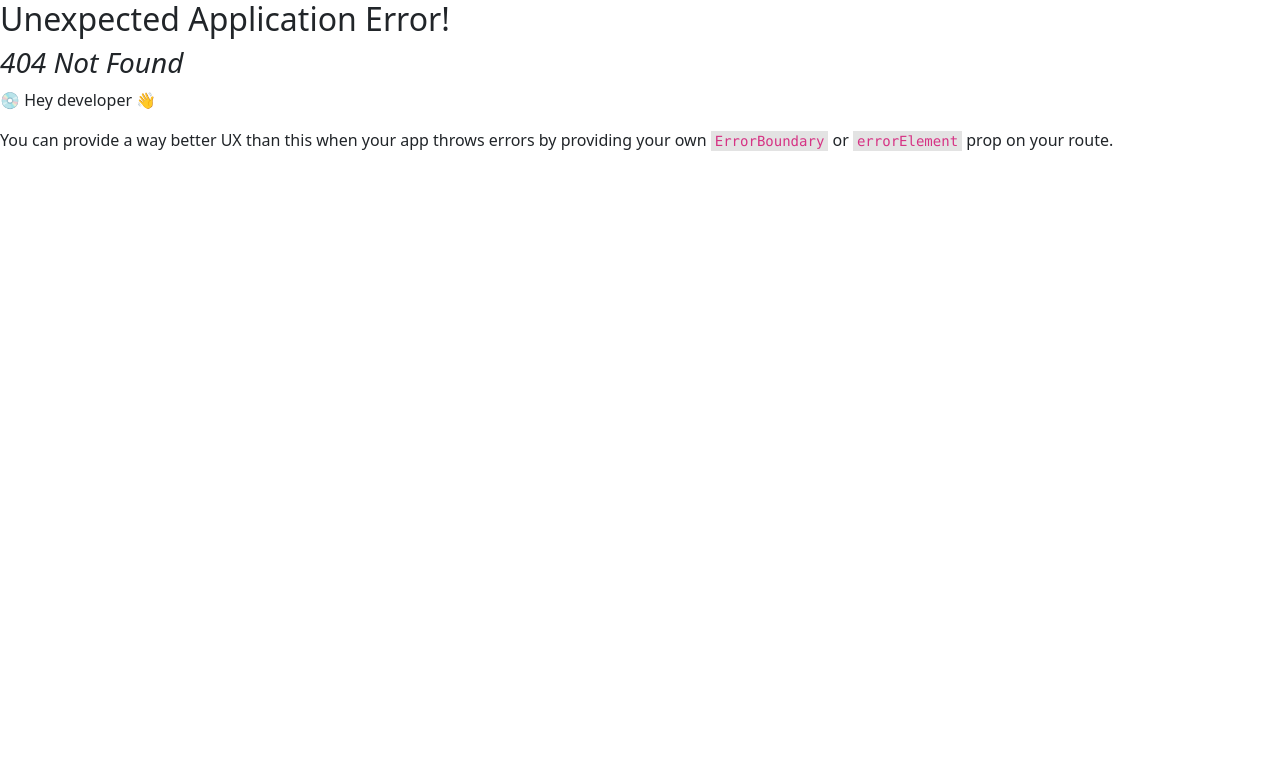
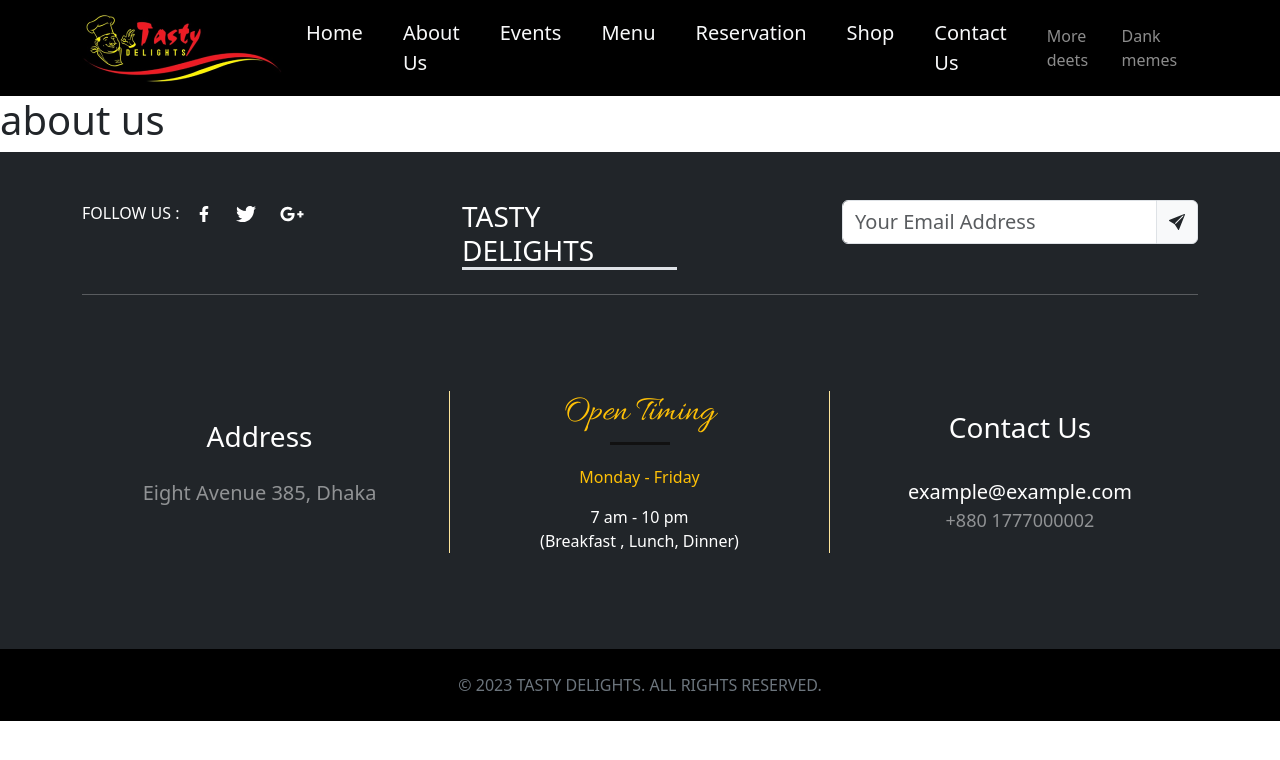
Before and after one commit to Humaiun-Manik/tasty-delights, a React (Vite) app: page /about in a window 1280 px wide. Before the commit this address had no page. Shown: the top 760 px of the page. Built offline with nearby package versions, Linux system fonts and the light colour scheme.

Commit message:
fixed error prop-types

```diff
--- a/package.json
+++ b/package.json
@@ -13,6 +13,7 @@
     "bootstrap": "^5.3.1",
     "localforage": "^1.10.0",
     "match-sorter": "^6.3.1",
+    "prop-types": "^15.8.1",
     "react": "^18.2.0",
     "react-bootstrap": "^2.8.0",
     "react-dom": "^18.2.0",
--- a/src/components/ButtonWarning.jsx
+++ b/src/components/ButtonWarning.jsx
@@ -1,4 +1,5 @@
 import "./ButtonWarning.css";
+import PropTypes from "prop-types";
 
 const ButtonWarning = ({ children }) => {
   return (
@@ -8,4 +9,8 @@
   );
 };
 
+ButtonWarning.propTypes = {
+  children: PropTypes.string.isRequired,
+};
+
 export default ButtonWarning;
--- a/src/components/Flower.jsx
+++ b/src/components/Flower.jsx
@@ -1,4 +1,5 @@
 import "./Flower.css";
+import PropTypes from "prop-types";
 
 const Flower = ({ children }) => {
   return (
@@ -10,4 +11,8 @@
   );
 };
 
+Flower.propTypes = {
+  children: PropTypes.string.isRequired,
+};
+
 export default Flower;
--- /dev/null
+++ b/src/components/shared/header/Header.css
@@ -0,0 +1,6 @@
+.menu a {
+  transition: 0.9s;
+}
+.menu a:hover {
+  color: #ffc107 !important;
+}
--- a/src/components/shared/header/Header.jsx
+++ b/src/components/shared/header/Header.jsx
@@ -1,5 +1,7 @@
 import { Container, Nav, Navbar } from "react-bootstrap";
 import logo from "./../../../assets/images/logo/logo.png";
+import { Link } from "react-router-dom";
+import "./Header.css";
 
 const Header = () => {
   return (
@@ -10,26 +12,26 @@
         </Navbar.Brand>
         <Navbar.Toggle aria-controls="responsive-navbar-nav" />
         <Navbar.Collapse id="responsive-navbar-nav">
-          <Nav className="me-auto fs-5 ">
-            <Nav.Link className="me-4 text-light black-hover" href="#features">
+          <Nav className="me-auto fs-5 menu">
+            <Nav.Link as={Link} className="me-4 text-light" to={"/"}>
               Home
             </Nav.Link>
-            <Nav.Link className="me-4 text-light" href="#pricing">
+            <Nav.Link as={Link} className="me-4 text-light" to={"/about"}>
               About Us
             </Nav.Link>
-            <Nav.Link className="me-4 text-light" href="#pricing">
+            <Nav.Link as={Link} className="me-4 text-light" to={"/events"}>
               Events
             </Nav.Link>
-            <Nav.Link className="me-4 text-light" href="#pricing">
+            <Nav.Link as={Link} className="me-4 text-light" to={"/menu"}>
               Menu
             </Nav.Link>
-            <Nav.Link className="me-4 text-light" href="#pricing">
+            <Nav.Link as={Link} className="me-4 text-light" to={"/reservation"}>
               Reservation
             </Nav.Link>
-            <Nav.Link className="me-4 text-light" href="#pricing">
+            <Nav.Link as={Link} className="me-4 text-light" to={"/shop"}>
               Shop
             </Nav.Link>
-            <Nav.Link className="me-4 text-light" href="#pricing">
+            <Nav.Link as={Link} className="me-4 text-light" to={"/contact"}>
               Contact Us
             </Nav.Link>
           </Nav>
--- /dev/null
+++ b/src/components/shared/subHeader/SubHeader.jsx
@@ -0,0 +1,15 @@
+import "./SubHeader.css";
+import PropTypes from "prop-types";
+
+const SubHeader = ({ text }) => {
+  return (
+    <div>
+      <h1>{text}</h1>
+    </div>
+  );
+};
+
+SubHeader.propTypes = {
+  text: PropTypes.string.isRequired,
+};
+export default SubHeader;
--- /dev/null
+++ b/src/pages/about/About.jsx
@@ -0,0 +1,11 @@
+import SubHeader from "../../components/shared/subHeader/SubHeader";
+
+const About = () => {
+  return (
+    <div>
+      <SubHeader text="about us"></SubHeader>
+    </div>
+  );
+};
+
+export default About;
--- a/src/pages/home/blogPosts/BlogPosts.jsx
+++ b/src/pages/home/blogPosts/BlogPosts.jsx
@@ -19,7 +19,7 @@
         <h1>Blog Posts</h1>
         <Flower>{flower}</Flower>
       </div>
-      <Row xs={1} md={2} className="g-4 mb-5">
+      <Row xs={1} md={2} className="g-4 mb-5 pb-5">
         <Col>
           <Card className="border-0 shadow blog">
             <Card.Img variant="top" src={blog1} />
--- a/src/routes/routes/Routes.jsx
+++ b/src/routes/routes/Routes.jsx
@@ -1,6 +1,7 @@
 import { createBrowserRouter } from "react-router-dom";
 import Main from "../../layout/Main";
 import Home from "../../pages/home/Home";
+import About from "../../pages/about/About";
 
 const router = createBrowserRouter([
   {
@@ -11,6 +12,10 @@
         path: "/",
         element: <Home />,
       },
+      {
+        path: "about",
+        element: <About />,
+      },
     ],
   },
 ]);
```
Also changed, not shown: src/components/shared/subHeader/SubHeader.css (added), 1 other file (tests, documents, lock files or other folders).
